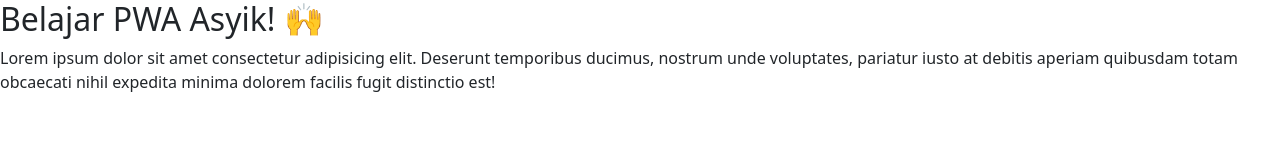
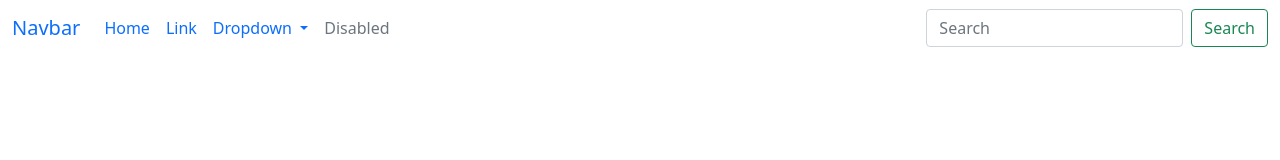
Before and after one commit to neet693/shayna-pwa, a plain HTML site: page index.html in a window 1280 px wide. Drawn offline with nearby package versions, Linux system fonts and the light colour scheme.

Commit message:
Adding CSS and star Bulding

```diff
--- /dev/null
+++ b/css/style.css
@@ -0,0 +1,21 @@
+:root {
+  --bluesoft: #f9fbfc;
+  --blue: #3a38ff;
+  --purplesoft: #e5e4ff;
+  --navy: #101041;
+  --darkgrey: #949293;
+  --darkgrey2: #e7ebed;
+  --grey: #dfe2e7;
+  --purple: #6261d8;
+  --green: #316762;
+  --white: #ffffff;
+  --fwextrabold: 800;
+  --fwbold: 700;
+  --fwsemibold: 600;
+  --fwmedium: 500;
+  --fwregular: 400;
+  --fwlight: 300;
+}
+body {
+  font-family: "Poppins", sans-serif;
+}
--- a/index.html
+++ b/index.html
@@ -11,13 +11,52 @@
     <!-- Manifest -->
     <link rel="manifest" href="manifest.json" />
 
+    <!-- Google Fonts -->
+    <link rel="preconnect" href="https://fonts.googleapis.com">
+<link rel="preconnect" href="https://fonts.gstatic.com" crossorigin>
+<link href="https://fonts.googleapis.com/css2?family=Poppins:wght@300;400;500;600;700;800&display=swap" rel="stylesheet">
 
     <title>PWA Shayna</title>
   </head>
   <body>
-
-    <h2>Belajar PWA Asyik! 🙌</h2>
-    <p>Lorem ipsum dolor sit amet consectetur adipisicing elit. Deserunt temporibus ducimus, nostrum unde voluptates, pariatur iusto at debitis aperiam quibusdam totam obcaecati nihil expedita minima dolorem facilis fugit distinctio est!</p>
+    <!-- Navbar Start -->
+    <nav class="navbar navbar-expand-lg bg-body-tertiary">
+      <div class="container-fluid">
+        <a class="navbar-brand" href="#">Navbar</a>
+        <button class="navbar-toggler" type="button" data-bs-toggle="collapse" data-bs-target="#navbarSupportedContent" aria-controls="navbarSupportedContent" aria-expanded="false" aria-label="Toggle navigation">
+          <span class="navbar-toggler-icon"></span>
+        </button>
+        <div class="collapse navbar-collapse" id="navbarSupportedContent">
+          <ul class="navbar-nav me-auto mb-2 mb-lg-0">
+            <li class="nav-item">
+              <a class="nav-link active" aria-current="page" href="#">Home</a>
+            </li>
+            <li class="nav-item">
+              <a class="nav-link" href="#">Link</a>
+            </li>
+            <li class="nav-item dropdown">
+              <a class="nav-link dropdown-toggle" href="#" role="button" data-bs-toggle="dropdown" aria-expanded="false">
+                Dropdown
+              </a>
+              <ul class="dropdown-menu">
+                <li><a class="dropdown-item" href="#">Action</a></li>
+                <li><a class="dropdown-item" href="#">Another action</a></li>
+                <li><hr class="dropdown-divider"></li>
+                <li><a class="dropdown-item" href="#">Something else here</a></li>
+              </ul>
+            </li>
+            <li class="nav-item">
+              <a class="nav-link disabled" aria-disabled="true">Disabled</a>
+            </li>
+          </ul>
+          <form class="d-flex" role="search">
+            <input class="form-control me-2" type="search" placeholder="Search" aria-label="Search">
+            <button class="btn btn-outline-success" type="submit">Search</button>
+          </form>
+        </div>
+      </div>
+    </nav>
+    <!-- Navbar End -->
     <!-- Optional JavaScript; choose one of the two! -->
 
     <!-- Option 1: Bootstrap Bundle with Popper -->
```
